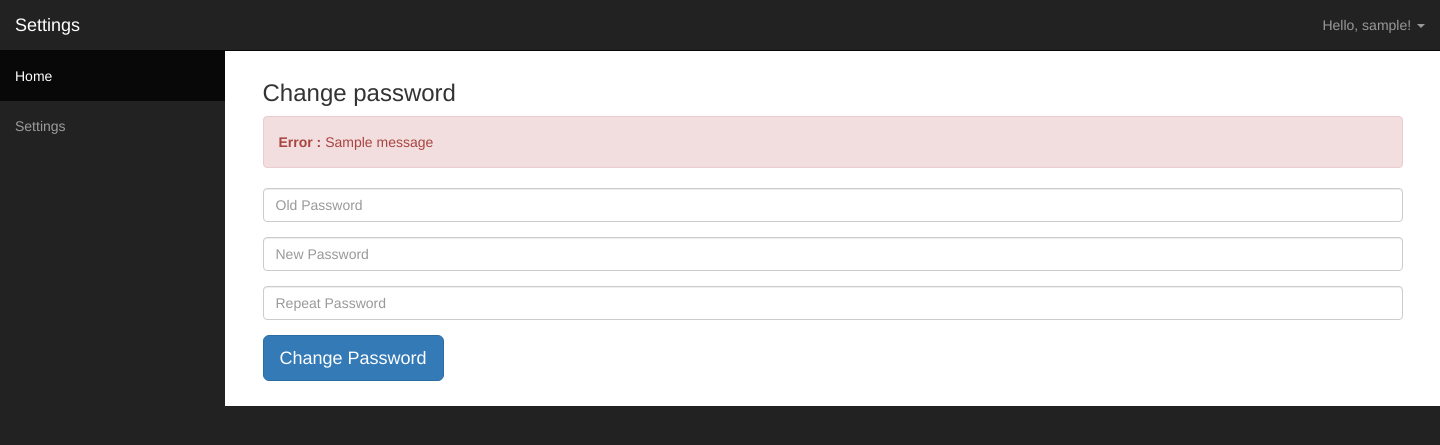
After one commit to robert-sandor/student_management, a Flask app: page /common/passchange/ in a window 1440 px wide. The commit adds this page. Shown: the top 445 px of the page. Run offline with Flask 2, Linux system fonts and the light colour scheme; a user stored in the database is signed in; tables that the repository leaves empty hold one stand-in row (values such as "Sample post"); one stand-in notice (Sample message) is shown; some libraries are stand-ins or nearby versions.

Commit message:
Added settings with password change functionality

```diff
--- a/app/__init__.py
+++ b/app/__init__.py
@@ -47,6 +47,7 @@ from app.modules.mod_auth.controllers import mod_auth
 from app.modules.professor.controllers import professor_blueprint
 from app.modules.professor_cod.controllers import professor_cod
 from app.modules.student.controllers import student
+from app.modules.common.controllers import mod_common
 
 app.register_blueprint(base_page)
 app.register_blueprint(admin_staff)
@@ -54,5 +55,6 @@ app.register_blueprint(mod_auth)
 app.register_blueprint(professor_blueprint)
 app.register_blueprint(professor_cod)
 app.register_blueprint(student)
+app.register_blueprint(mod_common)
 
 db.create_all()
--- /dev/null
+++ b/app/modules/common/controllers.py
@@ -0,0 +1,58 @@
+from app import db
+from app.modules.common.forms import PasswdChangeForm
+from app.modules.mod_auth.models import User
+from flask import request, render_template, flash
+from flask import Blueprint
+from flask.ext.login import current_user, login_required
+from werkzeug.security import check_password_hash, generate_password_hash
+
+mod_common = Blueprint('common', __name__, url_prefix='/common')
+
+
+@mod_common.route('/passchange/', methods=['GET', 'POST'])
+@login_required
+def passchange():
+    data = {
+        "username": current_user.username,
+        "email": current_user.email,
+        "role": current_user.role
+    }
+
+    if request.method == 'POST':
+
+        form = PasswdChangeForm(request.form)
+
+        if form.validate():
+            user = User.query.filter_by(id=current_user.get_id()).first()
+
+            if check_password_hash(user.password, form.old_password.data):
+
+                if form.old_password.data == form.new_password.data:
+                    flash("New password must be different than the old password!")
+                    return render_template('common/settings.html', data=data, form=form)
+
+                if form.new_password.data == form.repeat_password.data:
+
+                    user.password = generate_password_hash(form.new_password.data)
+                    db.session.commit()
+
+                    info = "Password updated succesfully"
+                    return render_template('common/settings.html', data=data, form=PasswdChangeForm(), info=info)
+
+                else:
+                    flash("Repeated password is not the same as the new password!")
+                    return render_template('common/settings.html', data=data, form=form)
+
+            else:
+                flash("Incorrect password!")
+                return render_template('common/settings.html', data=data, form=form)
+        else:
+            flash("Incorrect data entered!")
+            return render_template('common/settings.html', data=data, form=form)
+
+    else:
+        # if there is no current user, or he is not authenticated just redirect to 404
+        if current_user is None or not current_user.is_authenticated:
+            return render_template('404.html')
+
+        return render_template('common/settings.html', data=data, form=PasswdChangeForm())
--- /dev/null
+++ b/app/modules/common/forms.py
@@ -0,0 +1,9 @@
+from flask.ext.wtf import Form
+from wtforms import PasswordField
+from wtforms.validators import DataRequired
+
+
+class PasswdChangeForm(Form):
+    old_password = PasswordField('Old Password', [DataRequired(message="Must provide old password!")])
+    new_password = PasswordField('New Password', [DataRequired(message="Must provide new password!")])
+    repeat_password = PasswordField('Repeat Password', [DataRequired(message="Must provide new password again!")])
--- a/app/templates/common/base.html
+++ b/app/templates/common/base.html
@@ -69,7 +69,7 @@
                         <a href="/">Home</a>
                     </li>
                     <li>
-                        <a href="#">Settings</a>
+                        <a href="{{ url_for("common.passchange") }}">Settings</a>
                     </li>
                     {% endblock %}
                 </ul>
--- /dev/null
+++ b/app/templates/common/settings.html
@@ -0,0 +1,86 @@
+{% extends "common/base.html" %}
+
+{% block title %}Settings{% endblock %}
+
+{% block page_title %}Settings{% endblock %}
+
+{% block head %} {{ super() }} {% endblock %}
+
+{% block username %}{{ data.username }}{% endblock %}
+
+{% block navigation %} {{ super() }} {% endblock %}
+
+{% block content %}
+
+    {{ super() }}
+
+    <div class="container">
+
+        <form action="{{ url_for('common.passchange') }}" method="post">
+
+            {{ form.hidden_tag() }}
+
+            <h3>Change password</h3>
+
+            {#flash error messages#}
+
+            {% with messages = get_flashed_messages() %}
+
+                {% if messages %}
+
+                    <div class="alert alert-danger">
+
+                        {% for message in messages %}
+
+                            <strong>Error : </strong>{{ message }}
+
+                        {% endfor %}
+
+                    </div>
+
+                {% endif %}
+
+            {% endwith %}
+
+            {# old password field #}
+            <div class="form-group">
+
+                {{ form.old_password(class="form-control", placeholder="Old Password") }}
+
+            </div>
+
+            {# new password field #}
+            <div class="form-group">
+
+                {{ form.new_password(class="form-control", placeholder="New Password") }}
+
+            </div>
+
+            {# repeat password field #}
+            <div class="form-group">
+
+                {{ form.repeat_password(class="form-control", placeholder="Repeat Password") }}
+
+            </div>
+
+            {% if info %}
+
+                <div class="alert alert-success">
+
+                    <strong>Success : </strong>{{ info }}
+
+                </div>
+
+            {% endif %}
+
+            <div class="form-group">
+
+                <button class="btn btn-primary btn-lg" type="submit">Change Password</button>
+
+            </div>
+
+        </form>
+
+    </div>
+
+{% endblock %}
```
Also changed, not shown: config.py (+10 -10 lines).
